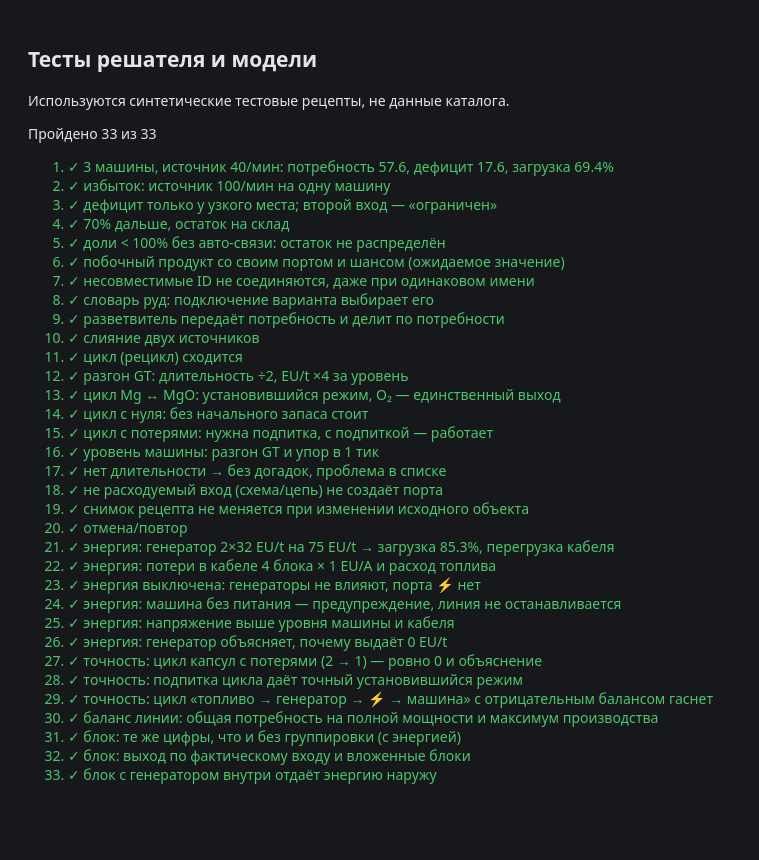
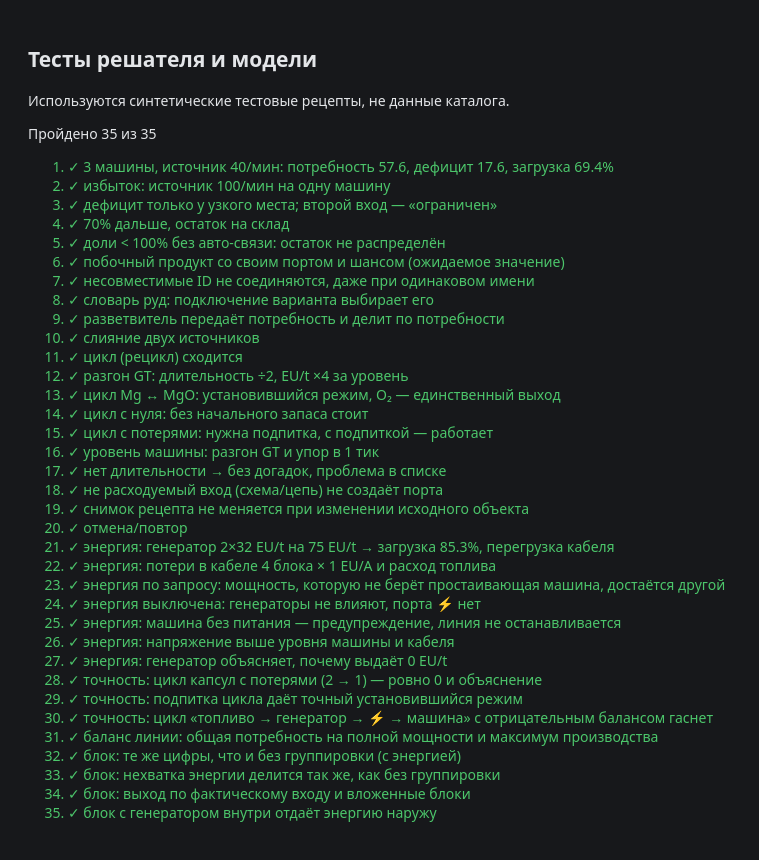
Before and after one commit to Jetvac/GregFlow, a plain HTML site: page web/tests.html in a window 1280 px wide. Shown: the whole page, without its empty margins (0-759 px from the left). Before the commit the page ends 826 px from the top, so only its background shows below. Drawn offline with Linux system fonts and the light colour scheme.

Commit message:
README screenshots; on-demand power distribution
- Screenshots (EN/RU) of a labelled demo line in docs/img, shown in both READMEs
- Energy is delivered on demand: power a material-starved machine does not draw
  goes to the others; shortages are shared in proportion to current requests
- A block's energy input is an EU/t budget shared on demand inside, so grouping
  gives the same numbers as the ungrouped line, also under a power shortage
- Power requests use the current material loads; convergence also checks power
  shares, so a run never stops one step behind
- Energy links/rows are short only when they get less than asked; generator shows
  'low on fuel' only when fuel actually limits it
- Line balance table fits the panel

Co-Authored-By: Claude Opus 5.5 <noreply@anthropic.com>

```diff
--- a/web/css/app.css
+++ b/web/css/app.css
@@ -268,8 +268,12 @@ pre.tt { white-space: pre-wrap; font-size: 11px; color: var(--muted); background
 .problems li.energy, .problems li.unpowered { color: var(--warn); }
 .gidle { background: #5a1f1c; color: #ffd0cc; font-size: 11px; padding: 2px 6px; border-top: 1px solid #000; }
 /* line balance */
+table.bal { width: 100%; font-size: 11.5px; }
+table.bal th { font-size: 10.5px; }
 table.bal td.num { text-align: right; white-space: nowrap; }
-table.bal td.bname { max-width: 120px; overflow: hidden; text-overflow: ellipsis; white-space: nowrap; }
+table.bal td.num small { white-space: normal; }
+/* the name takes whatever width is left, so the numbers are never cut off at the panel edge */
+table.bal td.bname { max-width: 0; width: 100%; overflow: hidden; text-overflow: ellipsis; white-space: nowrap; }
 table.bal td.bad { color: #ffb1ab; font-weight: 600; }
 table.bal td.good { color: #8fd18f; }
 .problems li.loopleak a { color: #ffb1ab; font-weight: 600; }
--- a/web/js/i18n.js
+++ b/web/js/i18n.js
@@ -178,7 +178,7 @@ const EN = {
   '. Схема продолжает использовать снимок.': '. The schematic keeps using the snapshot.', 'снимок:': 'snapshot:', 'сейчас:': 'now:',
   'Ошибка запуска:': 'Startup error:',
   // ---- canvas.js
-  'Рецепт отсутствует': 'Recipe missing', 'не расходуется': 'not consumed', 'есть ': 'have ', 'нет подачи': 'no supply',
+  'Рецепт отсутствует': 'Recipe missing', 'не расходуется': 'not consumed', 'есть ': 'have ', 'берёт ': 'draws ', 'нет подачи': 'no supply',
   'Вход энергии: подключите генератор': 'Energy input: connect a generator', 'Вход энергии, EU/t': 'Energy input, EU/t',
   'питание не подключено': 'no power connected', 'не подключён': 'not connected', 'не распр. ': 'unrouted ', 'макс ': 'max ',
   '— с': '— s', '· рецепт': '· recipe', '· разгон ×': '· overclock ×', ' (идеальный)': ' (perfect)', 'цикл/мин (вручную)': 'cycles/min (manual)',
--- a/web/js/solver.js
+++ b/web/js/solver.js
@@ -24,8 +24,11 @@
 // and burns fuel only for the EU actually drawn. An energy link carries EU from a
 // generator to a machine through `length` blocks of a cable; every amp packet loses
 // cable.loss EU per block, so the machine receives Vd = V − loss·length per amp and the
-// generator must send need × V / Vd. A machine's load is also limited by
-// delivered / needed EU. Machines without an energy link are reported, not stopped.
+// generator must send need × V / Vd. Power is delivered on demand, as in a GT network:
+// each machine asks for what it would draw at its current material-limited load, and only
+// when the generator cannot cover all requests are they scaled down proportionally. A
+// machine's load is then also limited by delivered / needed EU. Machines without an energy
+// link are reported, not stopped.
 //
 // Blocks (node type "group"): a block is solved by running its inner schematic, with the
 // block's inputs ("gin") turned into sources that deliver exactly what the outer line
@@ -61,12 +64,16 @@ function blockProject(inner, supply, EON, eReq) {
   return { q, eGouts };
 }
 
-/** Run a block's inner line for given input supplies (null = unlimited), power ratio and energy request. */
-function runBlock(n, supply, eRatio, eReq, EON, mode, analyze = false) {
+/**
+ * Run a block's inner line for given input supplies (null = unlimited), the EU/t its ⚡ input
+ * delivers (Infinity = unlimited; inner machines share it on demand) and the energy request
+ * on its ⚡ output.
+ */
+function runBlock(n, supply, eBudget, eReq, EON, mode, analyze = false) {
   const { q, eGouts } = blockProject(n.inner, supply, EON, eReq);
-  const R = solve(q, { mode, analyzeLoops: analyze, blockPower: EON ? eRatio : null });
+  const R = solve(q, { mode, analyzeLoops: analyze, blockBudget: EON ? eBudget : null });
   const used = {}, out = {};
-  let G = 0, eNeed = 0, eNeedFull = 0, tier = 0, eV = 0, uSum = 0, uN = 0, powerFull = 0, powerAvg = 0;
+  let G = 0, eNeed = 0, eNeedFull = 0, eReqNow = 0, tier = 0, eV = 0, uSum = 0, uN = 0, powerFull = 0, powerAvg = 0;
   const linked = new Set(q.edges.filter(e => e.energy).map(e => e.to.node));
   for (const x of q.nodes) {
     const s = R.nodes[x.id];
@@ -81,18 +88,18 @@ function runBlock(n, supply, eRatio, eReq, EON, mode, analyze = false) {
         powerFull += s.powerFull || 0; powerAvg += s.powerAvg || 0;
         if (s.util != null) { uSum += s.util * (x.count ?? 1); uN += x.count ?? 1; }
         if (!linked.has(x.id) && s.energyNeed > 0) {
-          eNeedFull += s.energyNeed; eNeed += s.energyNeed * (s.util || 0);
+          eNeedFull += s.energyNeed; eNeed += s.energyNeed * (s.util || 0); eReqNow += s.energyRequest ?? s.energyNeed;
           tier = Math.max(tier, s.params?.tier ?? 0);
         }
       }
     }
   }
-  return { R, q, used, out, G, eV, eNeed, eNeedFull, tier, util: uN ? uSum / uN : null, powerFull, powerAvg };
+  return { R, q, used, out, G, eV, eNeed, eNeedFull, eReqNow, tier, util: uN ? uSum / uN : null, powerFull, powerAvg };
 }
 
 /** Results of a block's inner schematic as seen from inside (for the editor). ctx comes from the parent results. */
 export function solveBlock(n, ctx, EON, mode = 'primed') {
-  const run = runBlock(n, ctx?.full ? null : (ctx?.supply || {}), ctx?.full ? 1 : (ctx?.eRatio ?? 1), ctx?.full ? Infinity : (ctx?.eReq ?? 0), EON, mode, true);
+  const run = runBlock(n, ctx?.full ? null : (ctx?.supply || {}), ctx?.full ? Infinity : (ctx?.eBudget ?? Infinity), ctx?.full ? Infinity : (ctx?.eReq ?? 0), EON, mode, true);
   return run.R;
 }
 const tol = (...v) => 1e-7 * Math.max(1, ...v.filter(Number.isFinite).map(Math.abs));
@@ -169,11 +176,11 @@ export function solve(p, opts = {}) {
   }
   const nodeInfo = new Map();
   const blockCache = new Map();
-  const evalBlock = (n, supply, eRatio, eReq) => {
-    const k = n.id + JSON.stringify([supply, eRatio, eReq]);
+  const evalBlock = (n, supply, eBudget, eReq) => {
+    const k = n.id + JSON.stringify([supply, Number.isFinite(eBudget) ? eBudget : 'inf', eReq]);
     if (!blockCache.has(k)) {
       if (blockCache.size > 4000) blockCache.clear();
-      blockCache.set(k, runBlock(n, supply, eRatio, eReq, EON, mode));
+      blockCache.set(k, runBlock(n, supply, eBudget, eReq, EON, mode));
     }
     return blockCache.get(k);
   };
@@ -185,7 +192,7 @@ export function solve(p, opts = {}) {
     let profile = null;
     if (n.type === 'group') {
       // full capacity: unlimited inputs, full power, unlimited energy request
-      profile = evalBlock(n, null, 1, Infinity);
+      profile = evalBlock(n, null, Infinity, Infinity);
       ps = ps.map(pt => pt.energy ? pt : { ...pt, entry: { ...pt.res, amount: (pt.dir === 'in' ? profile.used[pt.id] : profile.out[pt.id]) || 0, probability: 1 } });
       mp = { cycles: 1, count: 1, perMachine: 1, eut: profile.eNeedFull, ticks: 20, tier: profile.tier, recipeTier: profile.tier, ocs: 0, override: false, block: true };
       if (ps.some(pt => pt.id === 'eo')) gp = { V: profile.eV, A: 1, count: 1, eff: 1, cap: profile.G, fuel: null, euEff: null, block: true };
@@ -221,13 +228,22 @@ export function solve(p, opts = {}) {
     g.fuelFull = g.euEff ? g.fullOut * 20 / g.euEff : 0; // fuel units per second at full draw
     if (info.n.type === 'generator') info.mp = { cycles: EON ? g.fuelFull : 0, count: g.count };
   }
-  const eState = { deliv: new Map(), use: new Map(), draw: new Map(), gen: new Map(), ratio: new Map() };
+  const eState = { deliv: new Map(), use: new Map(), draw: new Map(), gen: new Map(), ratio: new Map(), cut: new Map() };
   const need = (info, pt) => (!info.mp || info.mp.cycles == null) ? 0 : pt.entry.amount * info.mp.cycles;
   const sumOf = (list, m) => list.reduce((s, e) => s + m.get(e.id), 0);
   const consumer = t => t === 'machine' || t === 'generator' || t === 'group';
   // EU/t actually drawn: a machine at its load; a block draws what its inner machines take
   const actualEU = id => nodeInfo.get(id).n.type === 'group' ? (blockEval.get(id)?.eNeed ?? 0) : eNeed(id) * (util.get(id) || 0);
   const blockEval = new Map(), blockAvail = new Map(), blockCtx = new Map();
+  // what a consumer would draw if energy were unlimited (its load from materials alone);
+  // generators serve these requests, so power a starved machine does not take goes to the others
+  const matU = new Map(), blockReq = new Map();
+  const eRequest = id => {
+    const N = eNeed(id);
+    if (!(N > 0)) return 0;
+    const r = nodeInfo.get(id).n.type === 'group' ? blockReq.get(id) : (matU.has(id) ? N * matU.get(id) : undefined);
+    return r == null ? N : Math.max(0, Math.min(N, r));
+  };
 
   // ---- demand pass (uses current offered for splitting between parallel feeders)
   function demandPass(offered, demand) {
@@ -264,19 +280,34 @@ export function solve(p, opts = {}) {
       let fr = 1;
       if (g.fuel && g.euEff && g.fuelFull > 0) fr = Math.min(1, sumOf(inE.get(key(info.n.id, 'f')) || [], offered) / g.fuelFull);
       const avail = g.block ? Math.min(g.fullOut, blockAvail.get(info.n.id) ?? g.fullOut) : g.fullOut * fr;
-      for (const e of eOut.get(info.n.id) || []) {
+      // current requests at the generator side (full-load request scaled to what the machine would draw now)
+      const links = eOut.get(info.n.id) || [];
+      const reqNow = links.map(e => { const L = eLink.get(e.id), N = eNeed(e.to.node); return N > 0 ? L.reqSrc * eRequest(e.to.node) / N : 0; });
+      const tot = reqNow.reduce((a, b) => a + b, 0);
+      const k = tot > avail ? avail / tot : 1;
+      eState.cut.set(info.n.id, { fr, k });
+      links.forEach((e, i) => {
         const L = eLink.get(e.id);
-        const src = g.reqSrc > 0 ? L.reqSrc * avail / g.reqSrc : 0;
-        eState.deliv.set(e.id, L.V > 0 ? src * L.Vd / L.V : 0);
-      }
+        eState.deliv.set(e.id, L.V > 0 ? reqNow[i] * k * L.Vd / L.V : 0);
+      });
     }
+    // a machine's ratio is delivered / full need (it caps the load directly); a block's ratio is
+    // delivered / requested — the share of its current request it gets, passed to its inside
     for (const [mid, list] of eIn) {
-      const N = eNeed(mid);
-      eState.ratio.set(mid, N > 0 ? Math.min(1, list.reduce((s, e) => s + eState.deliv.get(e.id), 0) / N) : 1);
+      const D = list.reduce((s, e) => s + eState.deliv.get(e.id), 0);
+      const grp = nodeInfo.get(mid).n.type === 'group';
+      const N = grp ? eRequest(mid) : eNeed(mid);
+      eState.ratio.set(mid, N > 1e-12 ? Math.min(1, D / N) : 1);
     }
-    // inside a block: machines without their own energy link run on the block's ⚡ input
-    if (opts.blockPower != null) for (const info of nodeInfo.values())
-      if ((info.n.type === 'machine' || info.n.type === 'group') && !eIn.has(info.n.id) && eNeed(info.n.id) > 0) eState.ratio.set(info.n.id, opts.blockPower);
+    // inside a block: machines without their own energy link run on the block's ⚡ input, which
+    // covers this share of what they ask for (on demand, like a generator)
+    eState.blockK = 1;
+    if (opts.blockBudget != null) {
+      const list = [...nodeInfo.values()].filter(i => (i.n.type === 'machine' || i.n.type === 'group') && !eIn.has(i.n.id) && eNeed(i.n.id) > 0);
+      const tot = list.reduce((a, i) => a + eRequest(i.n.id), 0);
+      const kb = eState.blockK = tot > opts.blockBudget ? opts.blockBudget / tot : 1;
+      for (const { n } of list) eState.ratio.set(n.id, n.type === 'group' ? kb : Math.min(1, eRequest(n.id) * kb / eNeed(n.id)));
+    }
   }
   // actual EU use per link and generator output / fuel use, after machine loads are known
   function energyUse() {
@@ -298,8 +329,23 @@ export function solve(p, opts = {}) {
     }
   }
   const order = [...nodeInfo.values()].sort((a, b) => (a.gp ? 1 : 0) - (b.gp ? 1 : 0)); // generators last
+  // material-limited load of every machine for the current link values (its power request)
+  function materialLoads(offered) {
+    for (const info of nodeInfo.values()) {
+      const { n, ps, mp } = info;
+      if (n.type !== 'machine' || !mp || mp.cycles == null) continue;
+      let u = 1;
+      for (const pt of ps) {
+        if (pt.dir !== 'in' || pt.energy) continue;
+        const nv = need(info, pt);
+        if (nv > 0) u = Math.min(u, sumOf(inE.get(key(n.id, pt.id)) || [], offered) / nv);
+      }
+      matU.set(n.id, u);
+    }
+  }
   function supplyPass(offered, demand) {
     const no = new Map(medges.map(e => [e.id, 0]));
+    materialLoads(offered);
     energyPass(offered);
     let usedDone = false;
     for (const info of order) {
@@ -335,11 +381,15 @@ export function solve(p, opts = {}) {
         }
         const er = eState.ratio.get(n.id) ?? 1;
         const eReq = info.gp ? (eOut.get(n.id) || []).reduce((s, e) => s + (eState.draw.get(e.id) || 0), 0) : 0;
-        const ev = evalBlock(n, supply, er, eReq);
-        if (info.gp) blockAvail.set(n.id, evalBlock(n, supply, er, info.gp.fullOut).G);
+        // EU/t the block's ⚡ input delivers: its links, its share of an outer block's input, or unlimited
+        const eBudget = !EON ? Infinity : eIn.has(n.id) ? eIn.get(n.id).reduce((a, e) => a + eState.deliv.get(e.id), 0)
+          : opts.blockBudget != null && eState.ratio.has(n.id) ? eRequest(n.id) * er : Infinity;
+        const ev = evalBlock(n, supply, eBudget, eReq);
+        blockReq.set(n.id, ev.eReqNow);
+        if (info.gp) blockAvail.set(n.id, evalBlock(n, supply, eBudget, info.gp.fullOut).G);
         blockEval.set(n.id, ev);
-        blockCtx.set(n.id, { supply, eRatio: er, eReq });
-        util.set(n.id, any ? Math.max(0, Math.min(u, er)) : (ev.util ?? 1));
+        blockCtx.set(n.id, { supply, eBudget, eRatio: er, eReq });
+        util.set(n.id, any ? Math.max(0, Math.min(1, u * er)) : (ev.util ?? 1));
         for (const pt of ps) if (pt.dir === 'out' && !pt.energy) sup[pt.id] = ev.out[pt.id] || 0;
       } else if (n.type === 'generator') {
         const fuelUsed = EON ? (eState.gen.get(n.id)?.fuel || 0) : 0;
@@ -373,7 +423,7 @@ export function solve(p, opts = {}) {
     if (!Number.isFinite(a) || !Number.isFinite(b)) return a === b ? 0 : Infinity;
     return Math.abs(a - b) / Math.max(Math.abs(a), Math.abs(b), 1e-300);
   };
-  let iterations = 0, converged = false, prevStep = null, extrapolations = 0;
+  let iterations = 0, converged = false, prevStep = null, extrapolations = 0, ePrev = new Map();
   const absTiny = 1e-15 * Math.max(1, ...[...demand.values()].filter(Number.isFinite).map(Math.abs));
   for (; iterations < ITER; iterations++) {
     const nd = demandPass(offered, demand);
@@ -386,6 +436,12 @@ export function solve(p, opts = {}) {
       if (Number.isFinite(a) && Number.isFinite(b) && Math.max(Math.abs(a), Math.abs(b)) > absTiny) delta = Math.max(delta, relDelta(a, b));
       else if (Number.isFinite(a) !== Number.isFinite(b)) delta = Infinity;
     }
+    // power shares and block requests trail the link values; they must have settled too
+    let eMove = 0;
+    const eNow = new Map([...eState.ratio].concat([...blockReq].map(([k, v]) => ['req:' + k, v])));
+    for (const [k, v] of eNow) eMove = Math.max(eMove, relDelta(v, ePrev.get(k) ?? NaN));
+    ePrev = eNow;
+    delta = Math.max(delta, eMove);
     const step = new Map(medges.map(e => [e.id, no.get(e.id) - offered.get(e.id)]));
     offered = no; demand = nd;
     if (delta <= 1e-12 && iterations > 0) { converged = true; break; }
@@ -400,7 +456,7 @@ export function solve(p, opts = {}) {
         if (r >= 0.999999 || (rho != null && Math.abs(r - rho) > 1e-6 * Math.max(1, rho))) { ok = false; break; }
         rho = r; moving++;
       }
-      if (ok && moving && rho != null) {
+      if (ok && moving && rho != null && eMove <= 1e-9) {
         const k = rho / (1 - rho);
         offered = new Map(medges.map(e => [e.id, Math.max(0, offered.get(e.id) + step.get(e.id) * k)]));
         extrapolations++;
@@ -467,12 +523,15 @@ export function solve(p, opts = {}) {
     if (!e.energy) continue;
     const L = eLink.get(e.id);
     if (!L) { edges[e.id] = { energy: true, resource: ENERGY, demand: 0, offered: 0, flow: 0, deficit: 0, surplus: 0, status: EON ? 'idle' : 'off', warnings: [] }; continue; }
+    // d: what the link carries at full machine load; q: what the machine asks for now (its
+    // material-limited load). A shortage is delivered < asked, not delivered < full need.
     const d = L.req, o = eState.deliv.get(e.id) || 0, f = eState.use.get(e.id) || 0, draw = eState.draw.get(e.id) || 0;
+    const Nm = eNeed(e.to.node), q = Nm > 0 ? d * eRequest(e.to.node) / Nm : 0;
     const t = tol(d, o);
     const g = byId.get(e.from.node), m = byId.get(e.to.node);
     const s = edges[e.id] = {
-      energy: true, resource: ENERGY, demand: d, offered: o, flow: f, deficit: d - o > t ? d - o : 0, surplus: 0,
-      status: d - o > t ? 'deficit' : (o > t || d > t ? 'ok' : 'idle'),
+      energy: true, resource: ENERGY, demand: d, request: q, offered: o, flow: f, deficit: q - o > t ? q - o : 0, surplus: 0,
+      status: q - o > t ? 'deficit' : (o > t || d > t ? 'ok' : 'idle'),
       V: L.V, Vd: L.Vd, drop: L.drop, length: L.len, lossPerBlock: L.loss,
       draw, loss: Math.max(0, draw - f), lossFull: Math.max(0, L.reqSrc - L.req),
       ampsPeak: L.V > 0 ? L.reqSrc / L.V : 0, ampsActual: L.V > 0 ? draw / L.V : 0, warnings: [],
@@ -498,8 +557,10 @@ export function solve(p, opts = {}) {
           const list = eIn.get(n.id) || [];
           const N = eNeed(n.id);
           const supplied = list.reduce((a, e) => a + (eState.deliv.get(e.id) || 0), 0);
-          const viaBlock = !list.length && opts.blockPower != null;
-          res.inputs[pt.id] = { need: N, supplied: list.length ? supplied : viaBlock ? N * opts.blockPower : N, used: actualEU(n.id), connected: list.length > 0 || viaBlock, viaBlock, res: ENERGY, energy: true };
+          const viaBlock = !list.length && opts.blockBudget != null;
+          const request = list.length || viaBlock ? eRequest(n.id) : N;
+          const got = list.length ? supplied : viaBlock ? request * eState.blockK : N;
+          res.inputs[pt.id] = { need: N, request, supplied: got, short: Math.max(0, request - got), used: actualEU(n.id), connected: list.length > 0 || viaBlock, viaBlock, res: ENERGY, energy: true };
           if (EON && !list.length && !viaBlock && N > 0) problems.push({ kind: 'unpowered', node: n.id, port: pt.id, text: `${label(n, r)}${$t(": питание не подключено —")} ${num0(N)} ${$t("EU/t не учтены")}` });
         } else {
           const list = eOut.get(n.id) || [];
@@ -536,10 +597,11 @@ export function solve(p, opts = {}) {
       res.powerAvg = mp?.eut != null && mp.cycles != null ? mp.eut * mp.count * u : null;
       let worst = null, wr = Infinity;
       for (const [pid, s] of Object.entries(res.inputs)) {
+        if (s.energy && !(s.short > 1e-9 * Math.max(1, s.need))) continue; // power covers what it asks for
         if (s.need > 0) { const ratio = s.supplied / s.need; if (ratio < wr) { wr = ratio; worst = pid; } }
       }
       res.limitedBy = u < 1 - 1e-7 ? worst : null;
-      res.energyNeed = eNeed(n.id);
+      res.energyNeed = eNeed(n.id); res.energyRequest = eRequest(n.id);
       if (mp?.cycles == null) problems.push({ kind: 'noduration', node: n.id, text: `${label(n, r)}${$t(": в рецепте нет длительности — задайте циклы/мин вручную")}` });
     }
     if (n.type === 'group') {
@@ -547,15 +609,18 @@ export function solve(p, opts = {}) {
       res.util = util.get(n.id) ?? 0;
       res.params = mp;
       res.powerFull = pf.powerFull; res.powerAvg = ev?.powerAvg ?? 0;
-      res.energyNeed = eNeed(n.id);
+      res.energyNeed = eNeed(n.id); res.energyRequest = eRequest(n.id);
       res.blockUtil = ev?.util ?? null;
       res.innerR = ev?.R || null;
-      res.ctx = blockCtx.get(n.id) || { supply: {}, eRatio: 1, eReq: 0 };
+      res.ctx = blockCtx.get(n.id) || { supply: {}, eBudget: Infinity, eRatio: 1, eReq: 0 };
       res.innerProblems = (ev?.R.problems || []).filter(x => x.kind !== 'unconnected').length;
       res.machines = pf.R ? Object.values(pf.R.nodes).filter(x => x.type === 'machine').length : 0;
       if (info.gp) Object.assign(res, { capacity: info.gp.cap, output: EON ? (eState.gen.get(n.id)?.out || 0) : 0 });
       let worst = null, wr = Infinity;
-      for (const [pid, s] of Object.entries(res.inputs)) if (s.need > 0) { const ratio = s.supplied / s.need; if (ratio < wr) { wr = ratio; worst = pid; } }
+      for (const [pid, s] of Object.entries(res.inputs)) {
+        if (s.energy && !(s.short > 1e-9 * Math.max(1, s.need))) continue;
+        if (s.need > 0) { const ratio = s.supplied / s.need; if (ratio < wr) { wr = ratio; worst = pid; } }
+      }
       res.limitedBy = res.util < 1 - 1e-7 ? worst : null;
       for (const [gid, v] of Object.entries(pf.used)) if (v >= BIG * 0.5) problems.push({ kind: 'unrouted', node: n.id, text: `${label(n)}${$t(": вход блока «")}${nm(info.ps.find(x => x.id === gid)?.res)}${$t("» уходит прямо на выход — потребность не ограничена")}` });
     }
@@ -566,6 +631,8 @@ export function solve(p, opts = {}) {
         params: g, capacity: g.cap, request: g.reqSrc || 0, fullOut: g.fullOut || 0, output: EON ? st.out : 0,
         fuelFull: EON ? g.fuelFull : 0, fuelUsed: EON ? st.fuel : 0,
         fuelRatio: fin && fin.need > 0 ? Math.min(1, fin.supplied / fin.need) : 1,
+        // the machines asked for more than it could give, and fuel (not capacity) was the limit
+        fuelLimits: EON && (eState.cut.get(n.id)?.k ?? 1) < 1 - 1e-9 && (eState.cut.get(n.id)?.fr ?? 1) < 1 - 1e-9,
         util: g.cap > 0 && EON ? st.out / g.cap : null,
       });
       // why does it give nothing? (shown on the card)
@@ -721,7 +788,7 @@ function affected(p, e, nodes, outE, key, eOut) {
     if (s.type === 'machine' || s.type === 'group') {
       if (s.util != null && s.util < 1 - 1e-7) { res.push({ node: id, util: s.util, limitedBy: s.limitedBy }); reduced = true; }
     } else if (s.type === 'generator') {
-      if (s.fuelRatio < 1 - 1e-7) { res.push({ node: id, util: s.fuelRatio, limitedBy: 'f' }); for (const x of eOut?.get(id) || []) q.push(x.to.node); }
+      if (s.fuelLimits) { res.push({ node: id, util: s.fuelRatio, limitedBy: 'f' }); for (const x of eOut?.get(id) || []) q.push(x.to.node); }
       reduced = true;
     } else if (s.type === 'sink') {
       res.push({ node: id, util: null });
--- a/web/js/solver.test.js
+++ b/web/js/solver.test.js
@@ -344,6 +344,32 @@ test('энергия: потери в кабеле 4 блока × 1 EU/А и р
   assert(r.edges[fe.id].affected.some(a => a.node === m.id), 'machine listed as affected by fuel deficit');
 });
 
+test('энергия по запросу: мощность, которую не берёт простаивающая машина, достаётся другой', () => {
+  const p = build([ELEC]);
+  p.energy = { enabled: true };
+  const g = M.addNode(p, { type: 'generator', voltage: 32, amps: 1, count: 1 }); // 32 EU/t for 2 × 25 EU/t
+  const mk = rate => {
+    const s = M.addNode(p, { type: 'source', resource: it('i:sand', 1), rate: per(rate) });
+    const m = M.addNode(p, { type: 'machine', recipeId: 'test:elec', count: 1 }); // 19.2 sand/min at full load
+    M.connect(p, { node: s.id, port: 'out' }, { node: m.id, port: 'i0' });
+    M.connect(p, { node: g.id, port: 'eo' }, { node: m.id, port: 'ep' });
+    m.src = s;
+    return m;
+  };
+  const full = mk(100), starved = mk(1.92); // the second one has sand for 10% load
+  let r = solve(p);
+  eq(r.nodes[starved.id].util, 0.1, 'starved machine: limited by sand');
+  eq(r.nodes[full.id].util, 1, 'the other machine gets the power the starved one does not draw');
+  eq(r.nodes[g.id].output, 27.5, 'generator gives 25 + 2.5 EU/t');
+  assert(r.nodes[starved.id].limitedBy === 'i0', 'starved machine is limited by sand, not by power');
+  assert(!Object.values(r.edges).some(e => e.energy && e.status === 'deficit'), 'no energy link is short');
+  // both fully fed: 50 EU/t asked, 32 available → both at 64%
+  starved.src.rate = per(100);
+  r = solve(p);
+  eq(r.nodes[full.id].util, 32 / 50, 'shortage shared in proportion to requests');
+  eq(r.nodes[starved.id].util, 32 / 50, 'shortage shared in proportion to requests');
+});
+
 test('энергия выключена: генераторы не влияют, порта ⚡ нет', () => {
   const { p, m, g } = powered({ voltage: 32, amps: 1, count: 1 }, null, 0);
   p.energy.enabled = false;
@@ -522,6 +548,18 @@ test('блок: те же цифры, что и без группировки (
   }
 });
 
+test('блок: нехватка энергии делится так же, как без группировки', () => {
+  const { p, a, b, g } = line(true);
+  M.node(p, g.id).amps = 1; // 32 EU/t for 52 + 7.5 EU/t requested
+  const r0 = solve(p);
+  assert(r0.nodes[a.id].util < 0.694 - 1e-3, 'power is really short');
+  const si0 = r0.nodes[b.id].outputs.o0.actual;
+  const blk = M.groupNodes(p, [a.id, b.id]);
+  const r1 = solve(p);
+  eq(siOut(r1, p, blk.id), si0, 'Si out identical under a power shortage');
+  eq(r1.nodes[g.id].output, r0.nodes[g.id].output, 'generator output identical');
+});
+
 test('блок: выход по фактическому входу и вложенные блоки', () => {
   const { p, s, a, b } = line(false);
   const blk = M.groupNodes(p, [a.id, b.id]);
```
Also changed, not shown: web/js/canvas.js (+9 -5 lines), docs/img/block-inside.png (added), docs/img/block-inside.ru.png (added), docs/img/block.png (added), docs/img/block.ru.png (added), docs/img/machine.png (added), docs/img/machine.ru.png (added), docs/img/overview.png (added), docs/img/overview.ru.png (added), 4 other files.
